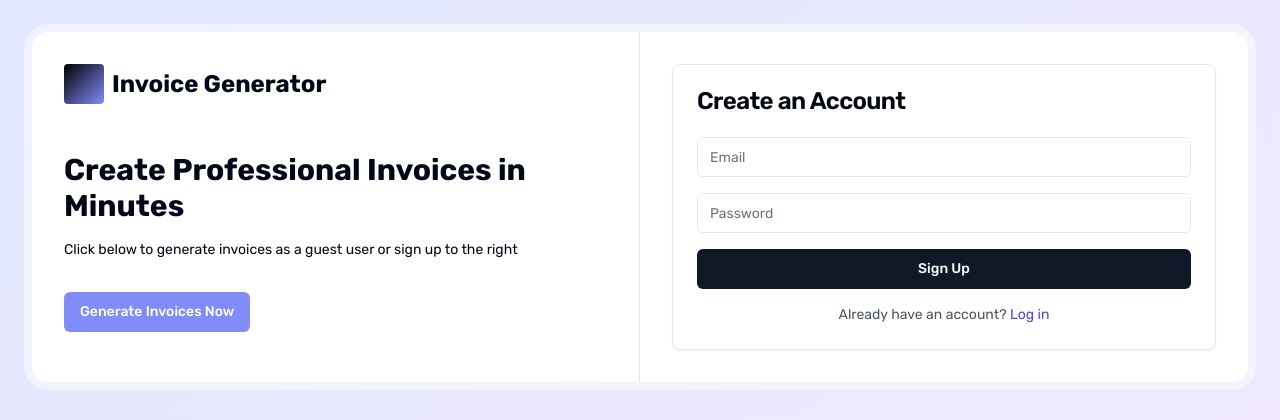
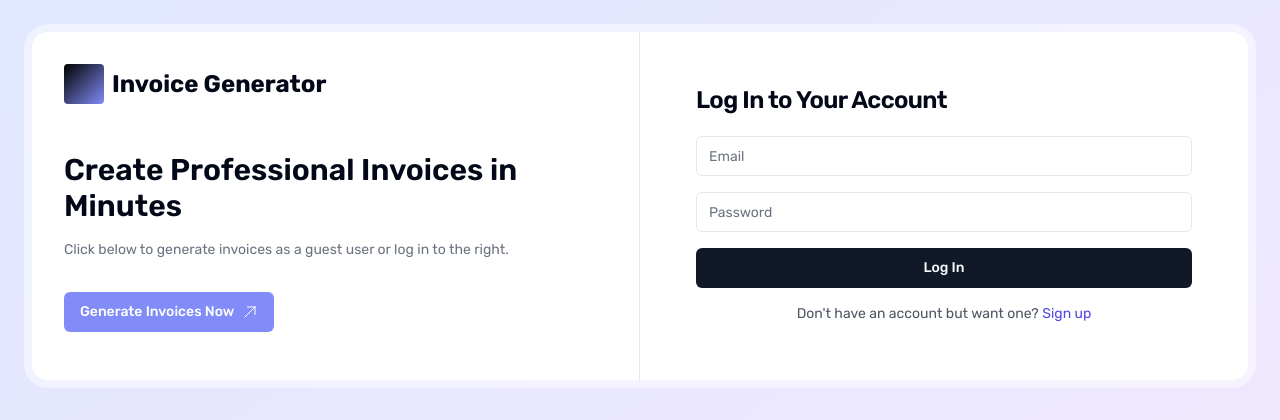
Before and after one commit to auskr4/invoice-generator, a React (Vite) app: page / in a window 1280 px wide. Shown: the top 420 px of the page. Built offline with nearby package versions, Linux system fonts and the light colour scheme.

Commit message:
switch landing page sign up to login

```diff
--- a/src/components/LandingPage.tsx
+++ b/src/components/LandingPage.tsx
@@ -3,6 +3,7 @@ import { useNavigate } from "react-router-dom";
 import { Button } from "@/components/ui/button";
 import { Input } from "@/components/ui/input";
 import { Card, CardContent, CardHeader, CardTitle } from "@/components/ui/card";
+import { ArrowUpRightIcon } from "@heroicons/react/24/outline";
 
 const LandingPage: React.FC = () => {
   const navigate = useNavigate();
@@ -20,25 +21,25 @@ const LandingPage: React.FC = () => {
                   <div className="w-10 h-10 bg-gradient-to-br from-black to-indigo-400 rounded"></div>
                   <h1 className="text-2xl font-bold">Invoice Generator</h1>
                 </div>
-                <h2 className="text-3xl font-bold mb-4 text-mono">
+                <h2 className="text-3xl font-semibold mb-4 text-mono">
                   Create Professional Invoices in Minutes
                 </h2>
-                <p className="text-sm mb-8">
-                  Click below to generate invoices as a guest user or sign up to the right
+                <p className="text-sm text-gray-500 mb-8">
+                  Click below to generate invoices as a guest user or log in to the right.
                 </p>
                 <Button
                   onClick={() => navigate("/create-invoice")}
-                  className="bg-indigo-400 text-white hover:bg-indigo-100"
+                  className="bg-indigo-400 text-white hover:bg-indigo-100 hover:text-indigo-400"
                 >
-                  Generate Invoices Now
+                  Generate Invoices Now <ArrowUpRightIcon className=" text-white w-4 h-4 ml-2" />
                 </Button>
               </div>
 
-              {/* Right side - Sign Up Form */}
+              {/* Right side - Login Form */}
               <div className="md:w-1/2 p-8">
-                <Card>
+                <div>
                   <CardHeader>
-                    <CardTitle>Create an Account</CardTitle>
+                    <CardTitle>Log In to Your Account</CardTitle>
                   </CardHeader>
                   <CardContent>
                     <form
@@ -52,20 +53,20 @@ const LandingPage: React.FC = () => {
                         <Input type="password" placeholder="Password" />
                       </div>
                       <Button type="submit" className="w-full">
-                        Sign Up
+                        Log In
                       </Button>
                     </form>
                     <p className="text-center mt-4 text-sm text-gray-600">
-                      Already have an account?{" "}
+                      Don't have an account but want one?{" "}
                       <a
-                        href="/login"
+                        href="/signup"
                         className="text-indigo-600 hover:underline"
                       >
-                        Log in
+                        Sign up
                       </a>
                     </p>
                   </CardContent>
-                </Card>
+                </div>
               </div>
             </div>
           </div>
```
